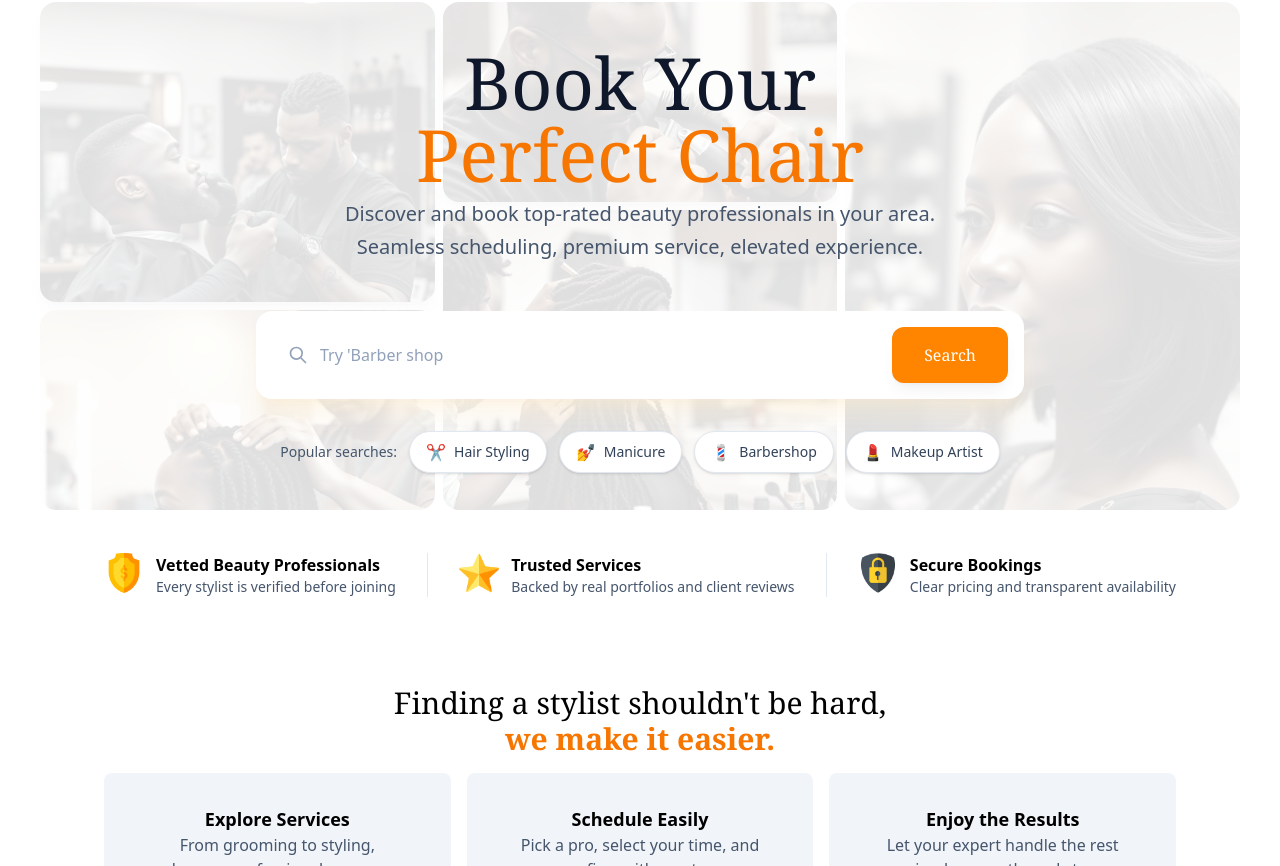
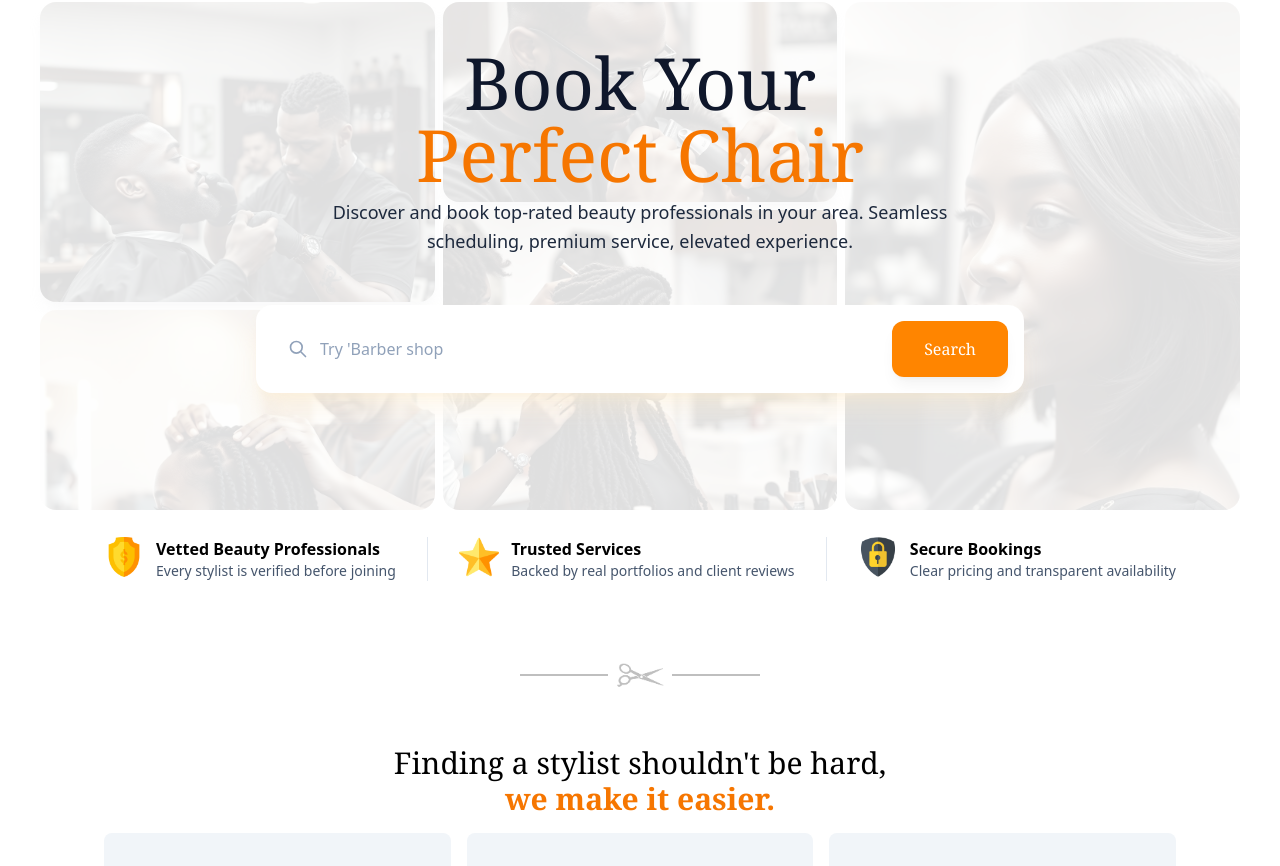
Before and after one commit to KayviaHarriott/chair-share, a React (Vite) app: page / in a window 1280 px wide. Shown: the part 194-1060 px from the top of the page. Built offline with nearby package versions, Linux system fonts and the light colour scheme.

Commit message:
Added scissorsIcon and divider after benefits

```diff
--- a/src/pages/HomePage.tsx
+++ b/src/pages/HomePage.tsx
@@ -92,7 +92,7 @@ export const Home = () => {
               </h1>
 
               {/* Subtitle */}
-              <p className="text-lg sm:text-xl text-slate-600 mb-12 max-w-2xl mx-auto leading-relaxed">
+              <p className="text-lg sm:text-lg text-slate-800 mb-12 max-w-2xl mx-auto leading-relaxed">
                 Discover and book top-rated beauty professionals in your area.
                 Seamless scheduling, premium service, elevated experience.
               </p>
@@ -131,7 +131,7 @@ export const Home = () => {
               </div>
 
               {/* Popular Searches */}
-              <div className="flex flex-col sm:flex-row items-center justify-center gap-3 flex-wrap">
+              {/* <div className="flex flex-col sm:flex-row items-center justify-center gap-3 flex-wrap">
                 <span className="text-sm text-slate-600 ">
                   Popular searches:
                 </span>
@@ -144,7 +144,7 @@ export const Home = () => {
                     <span className="text-sm font-medium">{search.label}</span>
                   </button>
                 ))}
-              </div>
+              </div> */}
             </div>
           </>
         }
@@ -153,7 +153,7 @@ export const Home = () => {
       {/* Site Benefits */}
       <Section
         content={
-          <div className="mt-20 pb-10 px-16 flex justify-between">
+          <div className="mt-28 pb-8 px-16 flex justify-between">
             {[
               {
                 icon: "/icons/shieldIcon.png",
@@ -196,19 +196,32 @@ export const Home = () => {
         }
       />
 
+      <Section
+        content={
+          <div className="w-full flex items-center justify-center py-8">
+            <hr className="mt-3 h-0.5 border-t-0 w-22 bg-black opacity-25 dark:bg-white/10" />
+            <img
+              className="h-16 -mb-4 opacity-25"
+              src="/icons/scissorsIcon.png"
+            />
+            <hr className="mt-3 h-0.5 border-t-0 w-22 bg-black opacity-25 dark:bg-white/10" />
+          </div>
+        }
+      />
+
       {/* How To */}
       <Section
         backgroundColor=""
         content={
           <>
-            <div className="pt-12 pb-18 px-16 ">
-              <div className="pb-4 font-serif  flex items-center justify-center text-center">
+            <div className="pt-5 pb-18 px-16 ">
+              <div className="pb-4 font-serif flex flex-col items-center justify-center text-center">
                 {/* <div className="h-1 bg-[#F67600] w-[80px] mb-2"></div> */}
                 <h2 className="text-2xl sm:text-2xl lg:text-3xl max-w-[500px] ">
-                  <span>
-                    Finding a stylist shouldn't be hard,
-                  </span>{" "}
-                  <span className="text-[#F67600] font-semibold">we make it easier.</span>
+                  <span>Finding a stylist shouldn't be hard,</span>{" "}
+                  <span className="text-[#F67600] font-semibold">
+                    we make it easier.
+                  </span>
                 </h2>
               </div>
 
```
Also changed, not shown: public/icons/scissorsIcon.png (added).
